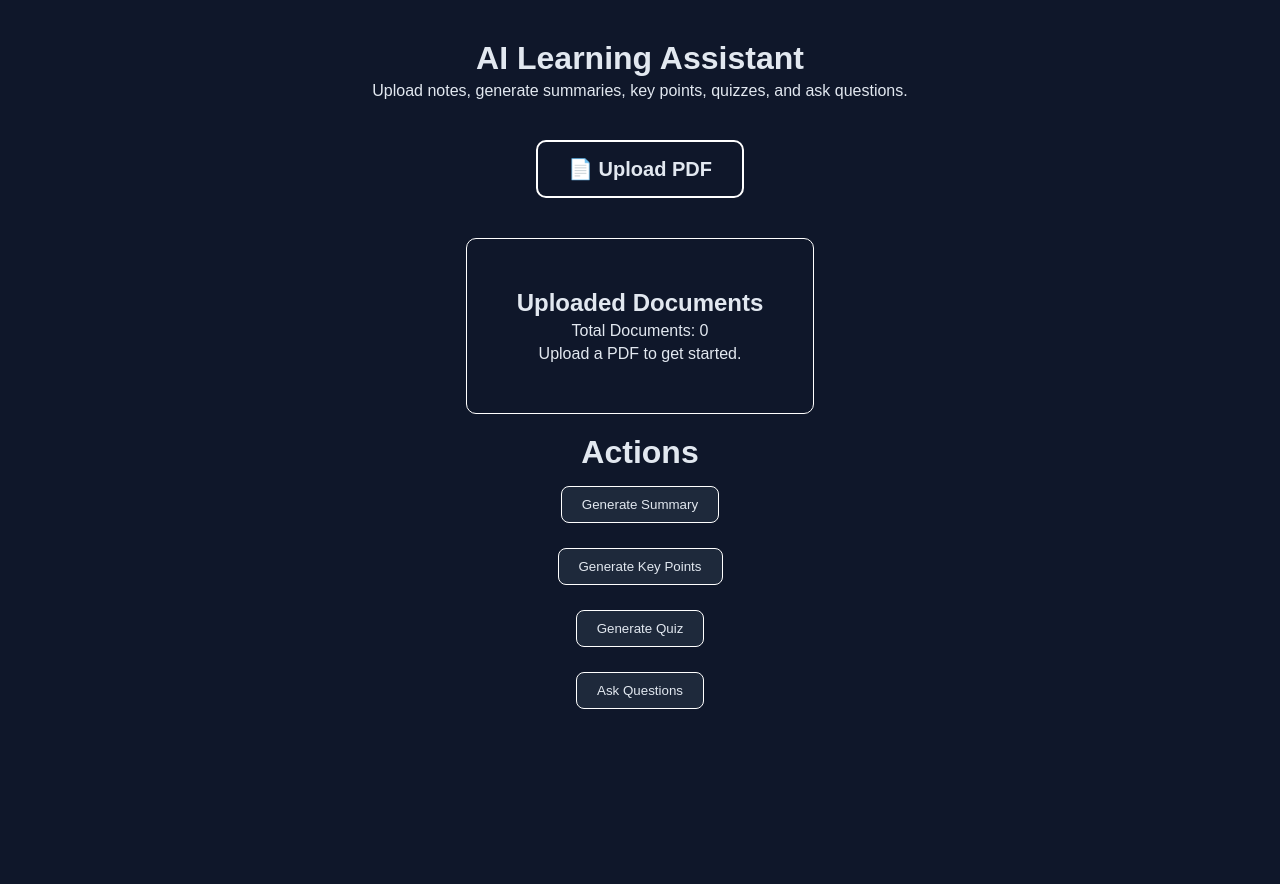
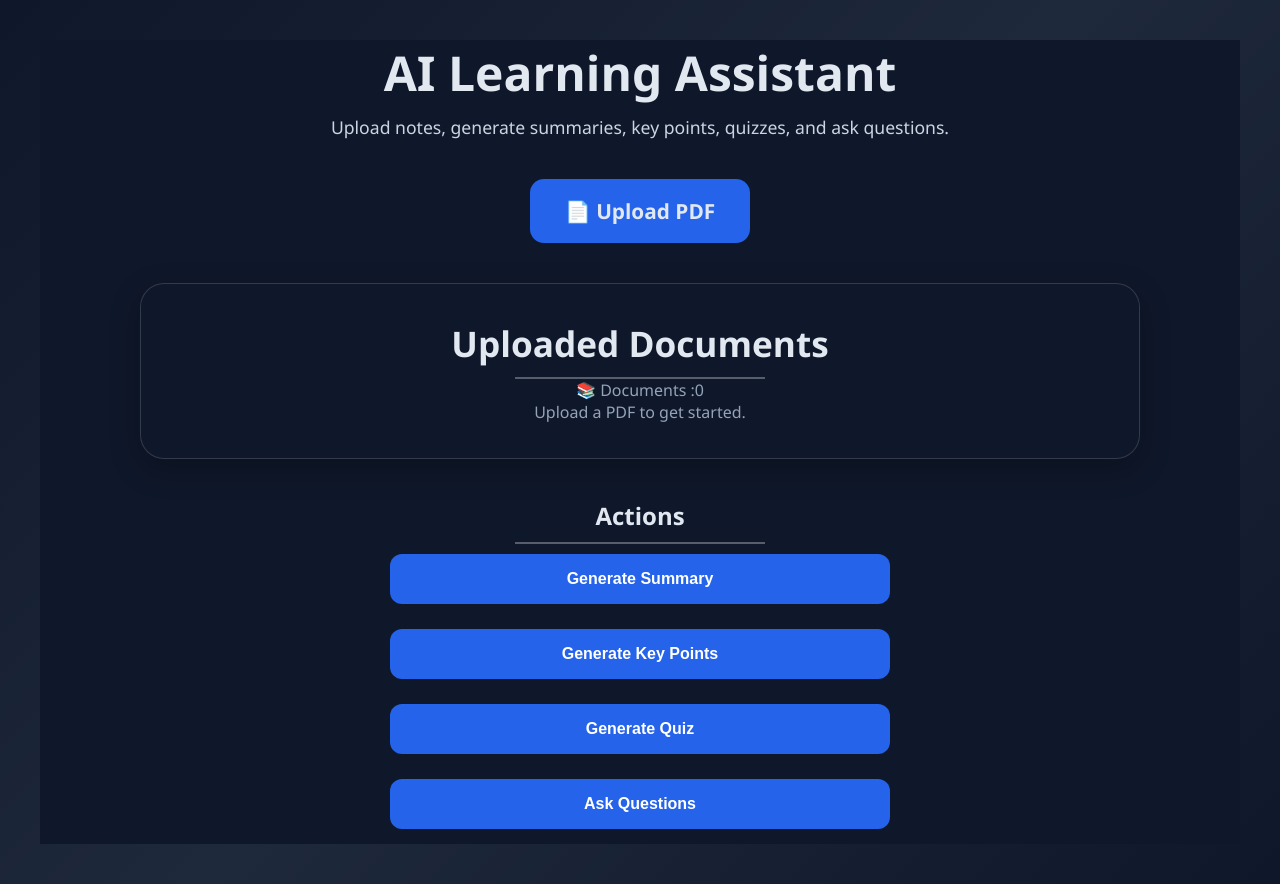
Before and after one commit to adarshmishra25/AI_Study_Assistant, a React (Vite) app: page / in a window 1280 px wide. Before the commit the page ends 800 px from the top, so only its background shows below. Built offline with nearby package versions, Linux system fonts and the light colour scheme.

Commit message:
adding section title and good ui

```diff
--- a/src/App.css
+++ b/src/App.css
@@ -1,53 +1,116 @@
-body {
-  font-family: Arial, sans-serif;
-  padding: 40px;
-  display: flex;
-  justify-content: center;
-  align-items: center;
 
+* {
+  margin: 0;
+  padding: 0;
+  box-sizing: border-box;
 }
 
-.main{
-  display: flex;
-  justify-content: center;
-  align-items: center;
-  gap: 20px;
-  flex-direction: column;
+body {
+  font-family: "Segoe UI", sans-serif;
+  min-height: 100vh;
+
+  background: linear-gradient(
+    135deg,
+    #0f172a,
+    #1e293b,
+    #0f172a
+  );
+
+  color: white;
+  padding: 40px;
 }
 
-button {
-  margin: 10px;
-  padding: 10px 20px;
-  cursor: pointer;
-  background-color: #1E293B;
-  border: 1px solid white;
-  border-radius: 8px;
+.main {
+  max-width: 1000px;
+  margin: auto;
+
+  display: flex;
+  flex-direction: column;
+  align-items: center;
+  gap: 40px;
 }
 
-input{
-  width: 90px;
+/* HEADER */
+
+.heading {
+  text-align: center;
 }
 
-button:hover{
-  scale: 1.03 ;
-  transition: 0.1s all;
+.heading h1 {
+  font-size: 3rem;
+  margin-bottom: 10px;
 }
 
-button:active{
-  scale: 0.98;
+.heading p {
+  color: #cbd5e1;
+  font-size: 1.1rem;
 }
 
-ul{
-  display: flex;
-  justify-content: center;
+/* UPLOAD BUTTON */
+
+.upload-btn {
+  display: inline-flex;
   align-items: center;
-  flex-direction: column;
   gap: 10px;
+
+  padding: 18px 35px;
+
+  border: 2px solid white;
+  border-radius: 14px;
+
+  cursor: pointer;
+  background: #2563eb;
+  border: none;
+  font-size: 1.3rem;
+  font-weight: 700;
+
+
+  backdrop-filter: blur(10px);
+
+  transition: 0.25s;
+}
+
+.upload-btn:hover {
+  transform: translateY(-3px);
+  background: #1d4ed8;
+}
+
+/* DOCUMENTS */
+
+.documents {
+  width: 100%;
+
+  padding: 35px;
+
+  border-radius: 24px;
+
+  /* background: rgba(255, 255, 255, 0.04); */
+
+  backdrop-filter: blur(12px);
+
+  border: 1px solid rgba(255, 255, 255, 0.15);
+
+  box-shadow: 0 10px 30px rgba(0, 0, 0, 0.25);
+}
+
+.documents h2 {
+  text-align: center;
+  font-size: 2.2rem;
+  margin-bottom: 10px;
+}
+
+.documents p {
+  text-align: center;
+  color: #94a3b8;
 }
 
 .documents ul {
   list-style: none;
-  padding: 0;
+  margin-top: 25px;
+
+  display: flex;
+  flex-direction: column;
+  gap: 15px;
 }
 
 .documents li {
@@ -55,74 +118,113 @@ ul{
   justify-content: space-between;
   align-items: center;
 
-  margin: 10px 0;
-  padding: 12px;
+  padding: 18px 22px;
 
-  border: 1px solid white;
-  border-radius: 8px;
+  border-radius: 14px;
+
+  /* background: rgba(255, 255, 255, 0.04); */
+
+  border: 1px solid rgba(255, 255, 255, 0.12);
+  transition: all 0.2s ease;
 }
 
-.documents li {
-  width: 80%;
-  margin: 15px auto;
 
-  display: flex;
-  justify-content: space-between;
-  align-items: center;
-
-  padding: 20px;
-  border: 1px solid white;
-  border-radius: 10px;
+.documents li:hover{
+  transform: translateY(-2px);
+  border-color: #3b82f6;
 }
 
 .documents li span {
+  flex: 1;
+
   overflow: hidden;
   text-overflow: ellipsis;
   white-space: nowrap;
+
+  font-size: 1rem;
 }
 
+/* REMOVE BUTTON */
+
 .documents li button {
-  background: crimson;
+  background: #ef4444;
   color: white;
 
   border: none;
-  padding: 8px 12px;
+  border-radius: 10px;
 
-  border-radius: 6px;
+  padding: 10px 18px;
+
   cursor: pointer;
+  font-weight: 600;
+
+  transition: 0.2s;
 }
 
 .documents li button:hover {
-  opacity: 0.8;
+  background: #dc2626;
 }
 
-.upload-btn {
-  display: inline-block;
-  padding: 15px 30px;
-  margin: 20px;
-  border: 2px solid white;
-  border-radius: 10px;
-  cursor: pointer;
-  font-size: 20px;
-  font-weight: bold;
-  transition: 0.3s;
+/* ACTIONS */
+
+.action {
+  width: 100%;
+  display: flex;
+  align-items: center;
+  justify-content: center;
+  flex-direction: column;
+  gap: 10px;
 }
 
-.upload-btn:hover {
-  transform: scale(1.05);
-  background-color: rgba(255,255,255,0.1);
+.action h1 {
+  text-align: center;
+  margin-bottom: 25px;
+  font-size: 2.4rem;
+
 }
 
-.action, .documents , .heading{
-  display: flex;
-  gap: 5px;
-  flex-direction: column;
-  justify-content: center;
-  align-items: center;
+.action button {
+  width: 50%;
+
+  margin-bottom: 15px;
+
+  padding: 16px;
+
+  border: none;
+  border-radius: 12px;
+
+  background: #2563eb;
+  color: white;
+
+  font-size: 1rem;
+  font-weight: 600;
+
+  cursor: pointer;
+
+  transition: 0.25s;
 }
 
-.documents{
-  padding: 50px;
-  border: 1px solid white;
-  border-radius: 10px;
+.action button:hover {
+  background: #1d4ed8;
+  transform: translateY(-2px);
 }
+
+.action button:active {
+  transform: scale(0.98);
+}
+
+/* SECTION TITLE */
+
+.section-title {
+  text-align: center;
+}
+
+.section-title h2 {
+  margin-bottom: 10px;
+}
+
+.section-title hr {
+  width: 250px;
+  margin: auto;
+  border: 1px solid rgba(255, 255, 255, 0.3);
+}
--- a/src/components/Actions.jsx
+++ b/src/components/Actions.jsx
@@ -1,8 +1,10 @@
+import { SectionTitle } from "./SectionTitle";
+
 export const Actions = () => {
     return (
         <div className="action">
-            <h1>Actions</h1>
-            <button>Generate Summary</button>
+            <SectionTitle title="Actions" />
+            <button >Generate Summary</button>
             <button>Generate Key Points</button>
             <button>Generate Quiz</button>
             <button>Ask Questions</button>
--- a/src/components/Documents.jsx
+++ b/src/components/Documents.jsx
@@ -1,15 +1,18 @@
+import { SectionTitle } from "./SectionTitle";
 export const Documents = ({ documents, removeDocument }) => {
 
     // console.log("Documents:", documents);
     return (
         <div className="documents">
-            <h2>Uploaded Documents</h2>
-            <p>Total Documents: {documents.length}</p>
+            <SectionTitle title="Uploaded Documents" />
+            <p className="doc-count">
+                📚 Documents :{documents.length}
+            </p>
             {documents.length > 0 ? (
                 <ul>
                     {documents.map((doc, index) => (
                         <li key={index}>
-                            <span>{doc.name}</span>
+                            <span>📄{doc.name}</span>
 
                             <button onClick={() => removeDocument(index)}>
                                 Remove
--- /dev/null
+++ b/src/components/SectionTitle.jsx
@@ -0,0 +1,8 @@
+export const SectionTitle = ({ title }) => {
+  return (
+    <div className="section-title">
+      <h2>{title}</h2>
+      <hr />
+    </div>
+  );
+};
--- /dev/null
+++ b/src/pages/home.jsx
@@ -0,0 +1,5 @@
+export const Home = () => {
+  return (
+    <h1>Home Page</h1>
+  );
+};
```
